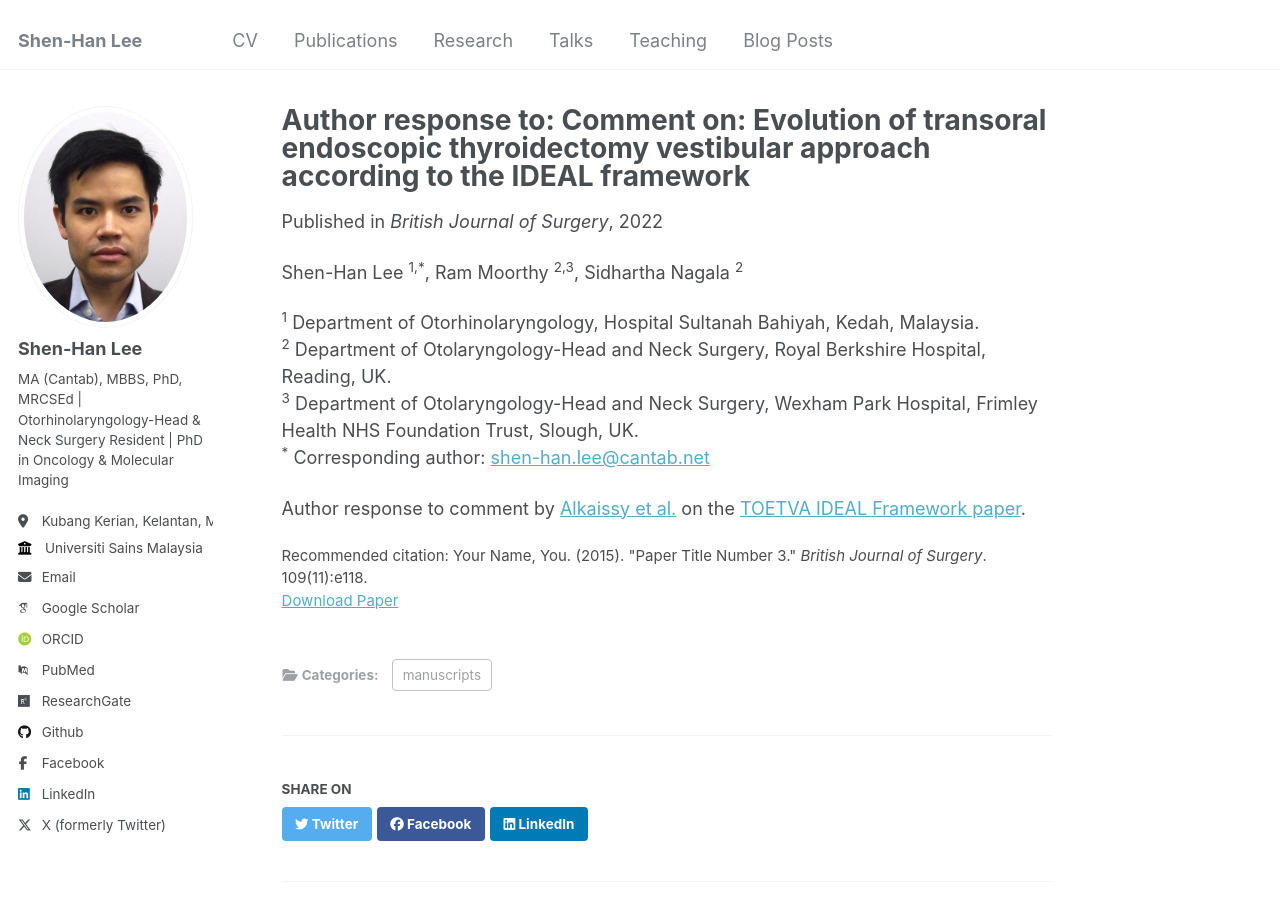
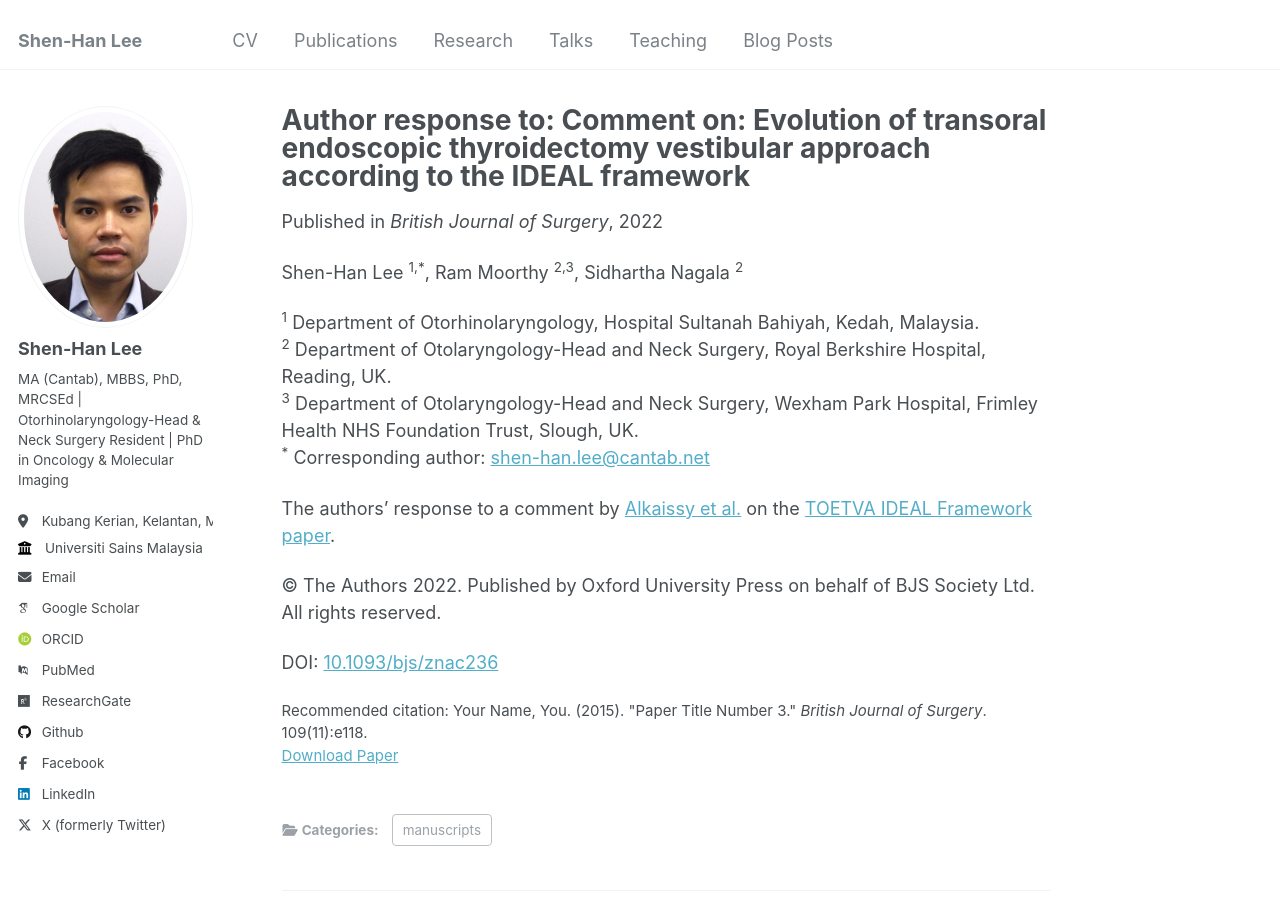
Before and after one commit to shenhanlee/shenhanlee.github.io, a Jekyll site: the page built from _publications/2024-10-26-paper-title-number-13.md, in a window 1280 px wide and 900 px high. Built offline with Jekyll 4.4.1, drawn with Linux system fonts in a browser that asks for light colours; some web fonts are replaced.

Commit message:
Merge remote-tracking branch 'origin/master'

```diff
--- a/_publications/2024-10-26-paper-title-number-13.md
+++ b/_publications/2024-10-26-paper-title-number-13.md
@@ -3,7 +3,7 @@ title: "Author response to: Comment on: Evolution of transoral endoscopic thyroi
 collection: publications
 category: manuscripts
 permalink: /publication/2015-10-01-paper-title-number-3
-excerpt: 'Author response to a comment by on the TOETVA IDEAL Framework paper in the Britsh Journal of Surgery.'
+excerpt: 'Our response to a comment by by Alkaissy et al. on the TOETVA IDEAL Framework paper in the Britsh Journal of Surgery.'
 date: 2022-07-27
 venue: 'British Journal of Surgery'
 paperurl: 'https://shenhanlee.github.io/files/paper3.pdf'
@@ -17,4 +17,8 @@ Shen-Han Lee <sup>1,*</sup>, Ram Moorthy <sup>2,3</sup>, Sidhartha Nagala <sup>2
 <sup>3</sup> Department of Otolaryngology-Head and Neck Surgery, Wexham Park Hospital, Frimley Health NHS Foundation Trust, Slough, UK.
 <sup>*</sup> Corresponding author: [shen-han.lee@cantab.net](mailto:shen-han.lee@cantab.net)
 
-Author response to comment by [Alkaissy et al.](https://doi.org/10.1093/bjs/znac235) on the [TOETVA IDEAL Framework paper](https://doi.org/10.1093/bjs/znac072).
+The authors' response to a comment by [Alkaissy et al.](https://doi.org/10.1093/bjs/znac235) on the [TOETVA IDEAL Framework paper](https://doi.org/10.1093/bjs/znac072).
+
+© The Authors 2022. Published by Oxford University Press on behalf of BJS Society Ltd. All rights reserved.
+
+DOI: [10.1093/bjs/znac236](https://doi.org/10.1093/bjs/znac236)
```
